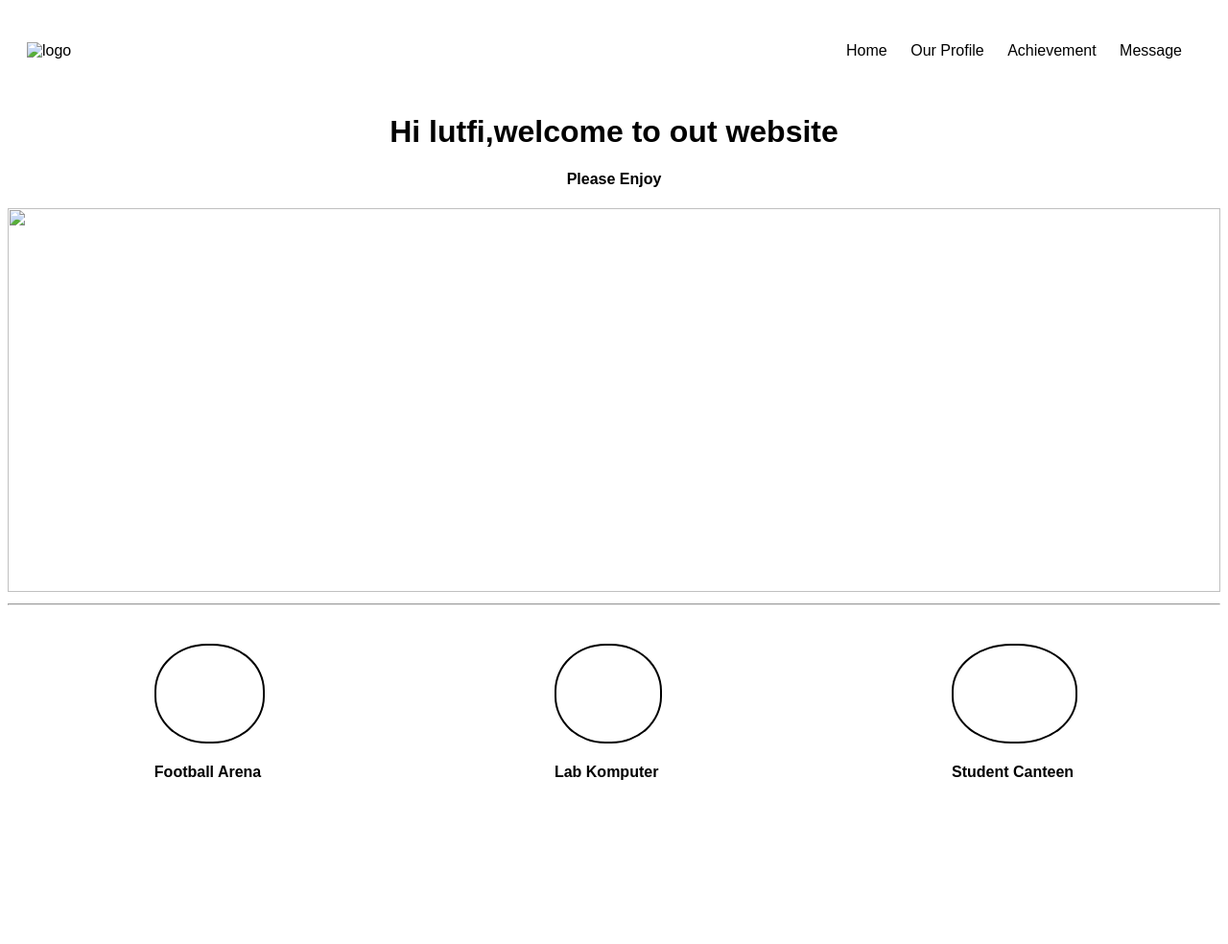
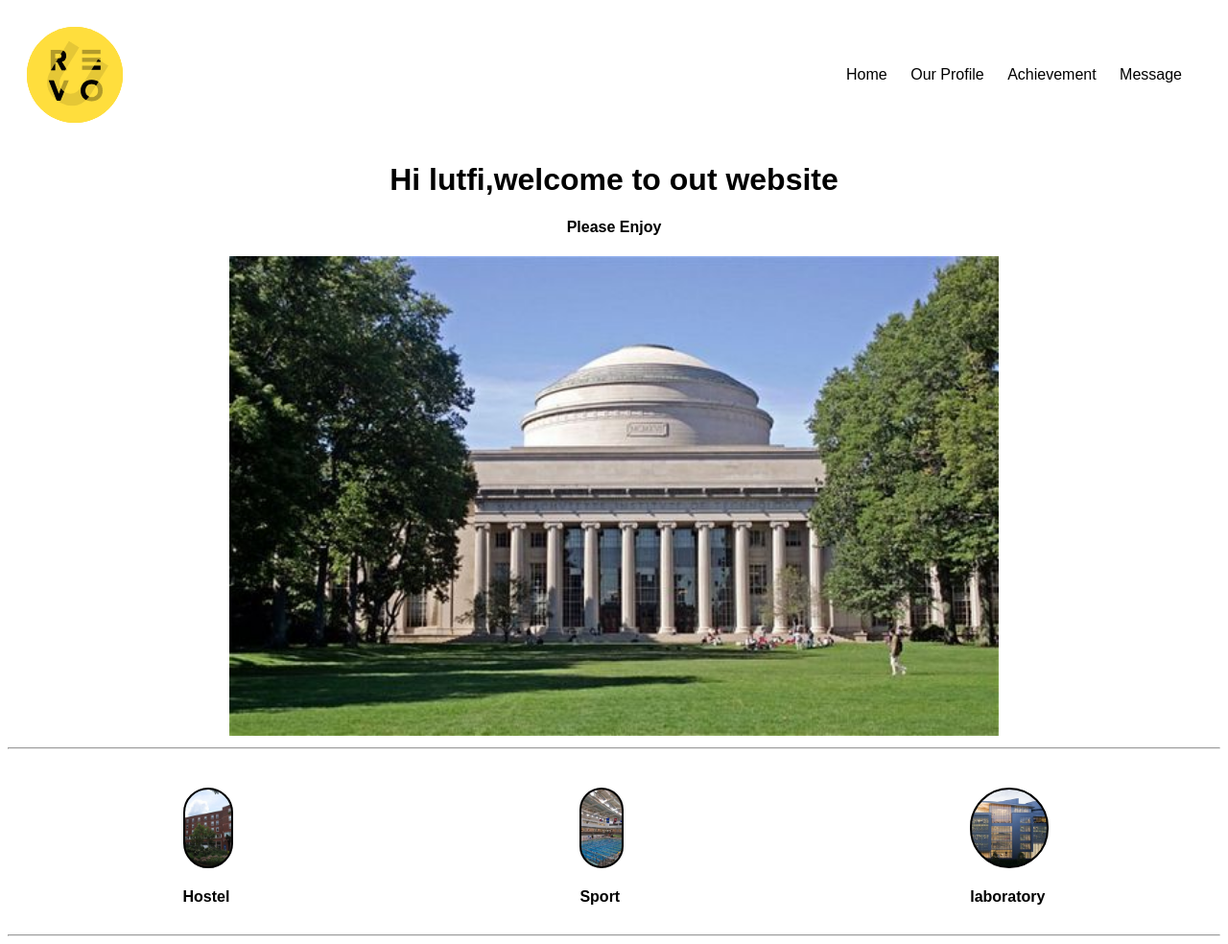
Before and after one commit to revou-fundamental-course/11-dec-23-lutfi-n, a plain HTML site: page index.html in a window 1280 px wide. Shown: the whole page at 96% size. Before the commit the page ends 844 px from the top, so only its background shows below. Drawn offline with Linux system fonts and the light colour scheme.

Commit message:
save img

```diff
--- a/index.html
+++ b/index.html
@@ -8,7 +8,7 @@
 </head>
 <body>
     <nav>
-        <img src="" alt="logo" class="logo">
+        <img src="assets/Logo_RevoU.png" alt="logo" class="logo">
         <ul class="nav-item">
             <li>Home</li>
             <li>Our Profile</li>
@@ -19,24 +19,33 @@
     <header>
         <h1>Hi lutfi,welcome to out website</h1>
         <h4>Please Enjoy</h4>
-        <img src="">
+        <img src="assets/Logo_mit1.jpg">
         <hr>
     </header>
 
 
     <div class="facilitations">
         <div>
-             <div class="circle"></div>
-             <h4>Football Arena</h4>
+             <div
+             class="circle"
+             style="background-image: url(assets/Asrama.jpeg);">
+             </div>
+             <h4>Hostel</h4>
         </div>
         <div>
-             <div class="circle"></div>
-             <h4>Lab Komputer</h4>
+             <div
+             class="circle"
+             style="background-image: url(assets/Olahraga.jpeg);">
+             </div>
+             <h4>Sport</h4>
         </div>
         <div>
-             <div class="circle"></div>
-             <h4>Student Canteen</h4>
+             <div class="circle"
+             style="background-image: url(assets/Laboratory.jpeg);">
+             </div>
+             <h4>laboratory</h4>
         </div>
     </div>
+    <hr>
 </body>
 </html>
--- a/style.css
+++ b/style.css
@@ -24,8 +24,8 @@ header {
 }
 
 header img {
-    width: 100%;
-    height: 400px;
+    max-width: 100%;
+    height: 500px;
 }
 
 .facilitations {
@@ -34,15 +34,16 @@ header img {
     margin-top: 40px;
 }
 
-.circle {
-    width: 100%;
-    height: 100px;
-    border: 2px solid black;
-    border-radius: 47%;
-    background-position: center;
-    background-repeat: no-repeat;
-    background-size: cover;
-}
 .facilitations div {
     text-align: center;
 }
+
+.circle {
+    width: 100%;
+    height: 80px;
+    border: 2px solid black;
+    border-radius: 100px;
+    background-repeat: no-repeat;
+    background-position: center;
+    background-size: cover;
+}
```
Also changed, not shown: assets/Asrama.jpeg (added), assets/Laboratory.jpeg (added), assets/Logo_RevoU.png (added), assets/Logo_mit1.jpg (added), assets/Olahraga.jpeg (added).
